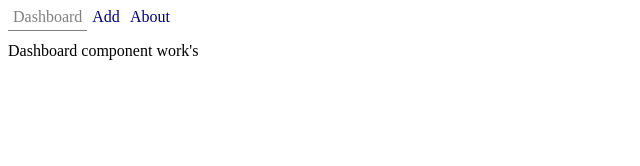
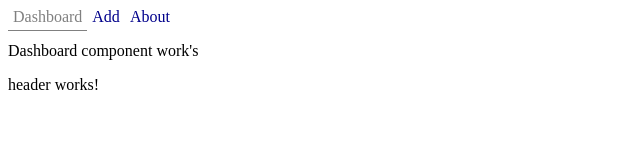
Before and after one commit to Innovic-io/pinterest-clone, an Angular app: page /#/dashboard in a window 1280 px wide. Shown: the top 166 px of the page, without its empty margins (0-640 px from the left). Built offline with nearby package versions, Linux system fonts and the light colour scheme.

Commit message:
Added Header component.

```diff
--- a/src/app/app.component.html
+++ b/src/app/app.component.html
@@ -5,3 +5,4 @@
 </nav>
 
 <router-outlet></router-outlet>
+<app-header></app-header>
--- a/src/app/app.module.ts
+++ b/src/app/app.module.ts
@@ -7,6 +7,7 @@
 import { AboutComponent } from './components/about/about.component';
 import { AppRoutingModule } from './app-routing.module';
 import { SharedModule } from './share/shared.module';
+import { HeaderComponent } from './components/header/header.component';
 
 
 @NgModule({
@@ -14,7 +15,8 @@
     AppComponent,
     DashboardComponent,
     AddComponent,
-    AboutComponent
+    AboutComponent,
+    HeaderComponent
   ],
   imports: [
     BrowserModule,
--- /dev/null
+++ b/src/app/components/header/header.component.html
@@ -0,0 +1,3 @@
+<p>
+  header works!
+</p>
--- /dev/null
+++ b/src/app/components/header/header.component.ts
@@ -0,0 +1,15 @@
+import { Component, OnInit } from '@angular/core';
+
+@Component({
+  selector: 'app-header',
+  templateUrl: './header.component.html',
+  styleUrls: ['./header.component.css']
+})
+export class HeaderComponent implements OnInit {
+
+  constructor() { }
+
+  ngOnInit() {
+  }
+
+}
```
Also changed, not shown: src/app/components/header/header.component.css (added).
